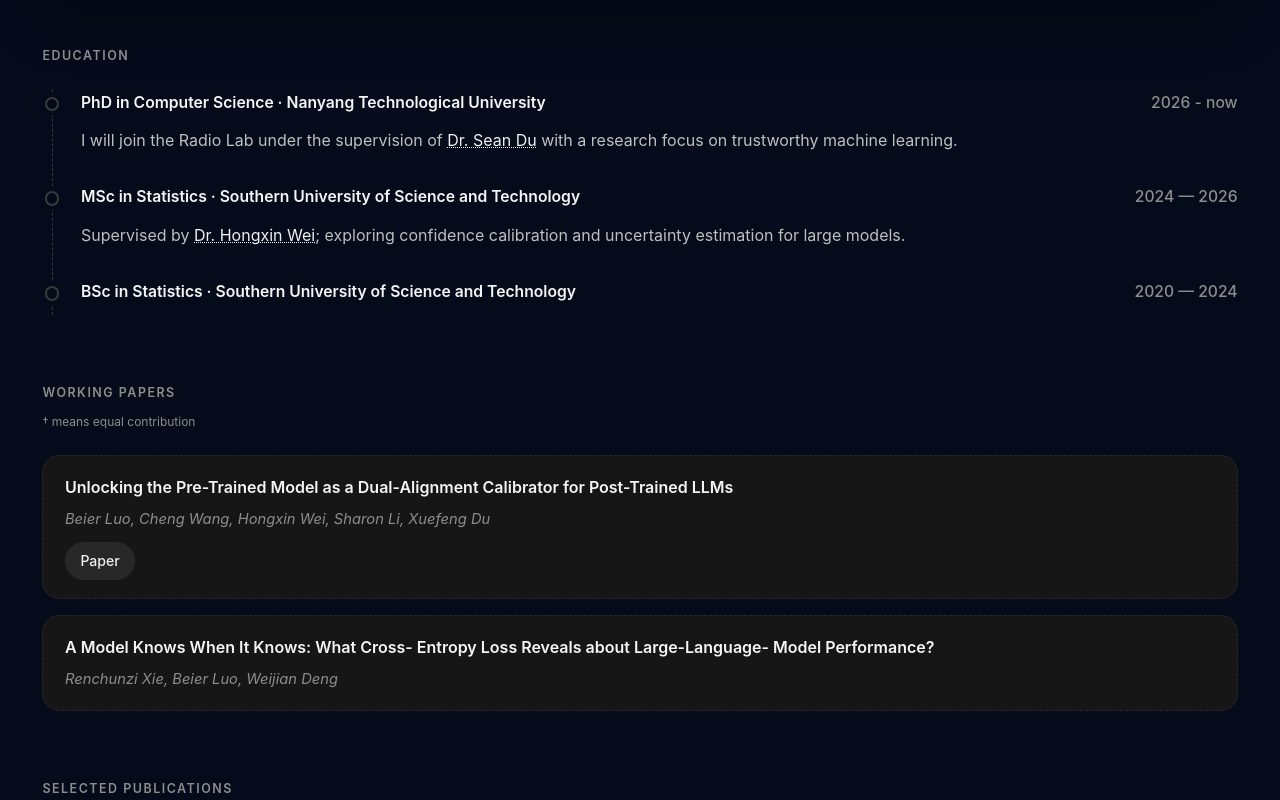
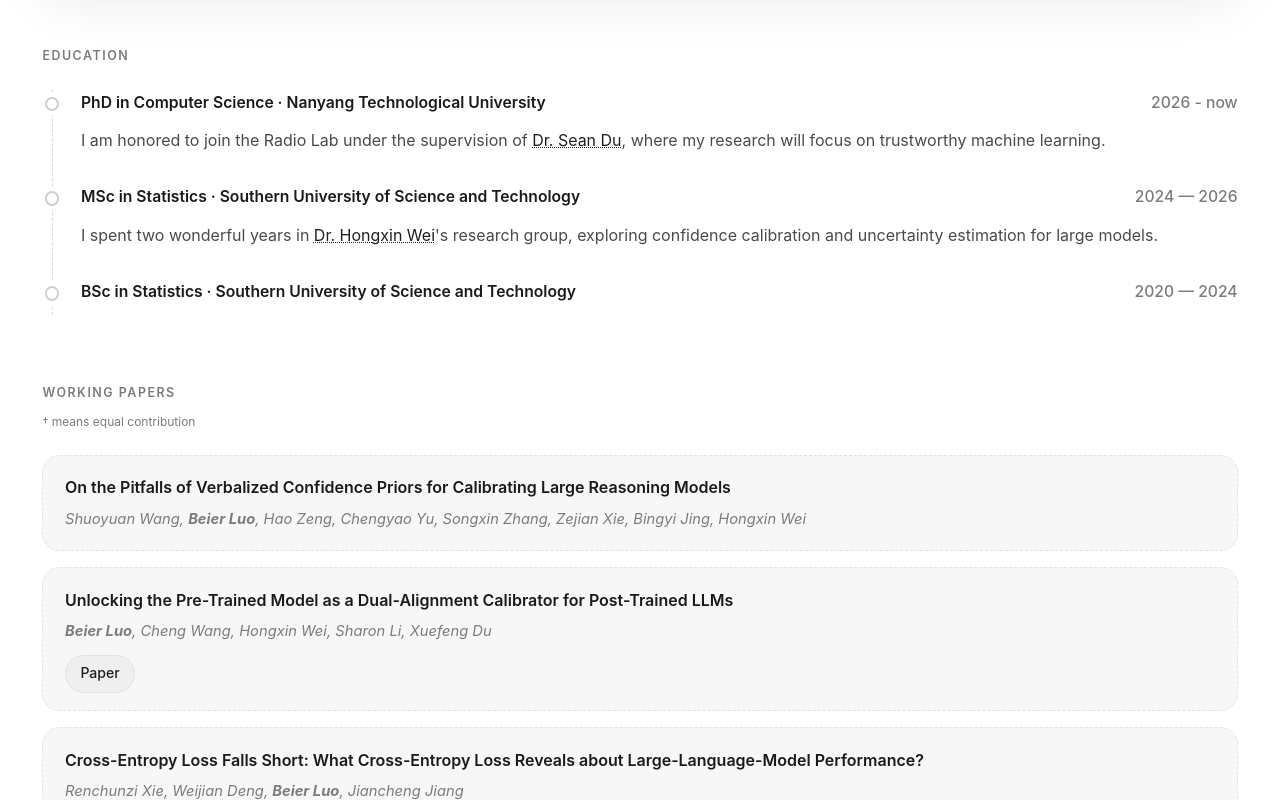
Before and after one commit to BeierLuo/beierluo.github.io, a Next.js app: page / in a window 1280 px wide. Shown: the part 1080-1880 px from the top of the page. Built offline with nearby package versions, Linux system fonts and the light colour scheme.

Commit message:
Update research profile, papers, contact email, and light theme

```diff
--- a/src/data/experience.js
+++ b/src/data/experience.js
@@ -8,14 +8,14 @@
         company: "Nanyang Technological University",
         period: "2026 - now",
         descriptionMarkdown:
-          "I will join the Radio Lab under the supervision of [Dr. Sean Du](https://d12306.github.io/) with a research focus on trustworthy machine learning."
+          "I am honored to join the Radio Lab under the supervision of [Dr. Sean Du](https://d12306.github.io/), where my research will focus on trustworthy machine learning."
       },
       {
         role: "MSc in Statistics",
         company: "Southern University of Science and Technology",
         period: "2024 — 2026",
         descriptionMarkdown:
-          "Supervised by [Dr. Hongxin Wei](https://hongxin001.github.io/); exploring confidence calibration and uncertainty estimation for large models."
+          "I spent two wonderful years in [Dr. Hongxin Wei](https://hongxin001.github.io/)'s research group, exploring confidence calibration and uncertainty estimation for large models."
       },
       {
         role: "BSc in Statistics",
--- a/src/data/now.js
+++ b/src/data/now.js
@@ -7,7 +7,7 @@
 
 My current research directions include:
 
-- **Confidence calibration and uncertainty estimation** for large-scale models,
+- **Confidence calibration and uncertainty estimation** for LLMs,
 - **Detection and mitigation of hallucinations** in LLMs,
 - Theoretical and empirical foundations of **reliable machine learning**.
 `
--- a/src/data/profile.js
+++ b/src/data/profile.js
@@ -11,7 +11,7 @@
 I am a first-year PhD student at Nanyang Technological University, supervised by [Dr. Sean Du](https://d12306.github.io/). Previously, I spent two wonderful years as a graduate student in the group of [Dr. Hongxin Wei](https://hongxin001.github.io/) at Southern University of Science and Technology (SUSTech). I also earned my Bachelor's degree in Statistics from SUSTech.
 `,
   links: [
-    { label: "Mail", href: "mailto:beierluo001@gmail.com" },
+    { label: "Mail", href: "mailto:LUOB0007@e.ntu.edu.sg" },
     { label: "Google Scholar", href: "https://scholar.google.com.hk/citations?user=9ePzHOAAAAAJ&hl=zh-CN" },
     { label: "GitHub", href: "https://github.com/BeierLuo" },
     { label: "Zhihu", href: "https://www.zhihu.com/people/xiao-xiao-luo-12138" },
--- a/src/data/projects.js
+++ b/src/data/projects.js
@@ -4,7 +4,7 @@
   entries: [
     {
       title: "Your Pre-trained LLM is Secretly an Unsupervised Confidence Calibrator",
-      taglineMarkdown: "Beier Luo, Shuoyuan Wang, Sharon Li, Hongxin Wei",
+      taglineMarkdown: "**Beier Luo**, Shuoyuan Wang, Sharon Li, Hongxin Wei",
       descriptionMarkdown: "",
       links: [
         { label: "Paper", href: "https://openreview.net/forum?id=I4PJYZvfW5" },
--- a/src/data/site.js
+++ b/src/data/site.js
@@ -1,7 +1,7 @@
 const site = {
   id: "contact",
   label: "Contact",
-  email: "beierluo001@gmail.com.",
+  email: "LUOB0007@e.ntu.edu.sg",
   invitationMarkdown: "I’m always excited to explore new research directions and am open to collaborating with excellent researchers. If you are interested in my research or simply want to chat, don’t hesitate to get in touch me at",
   footerNoteMarkdown: "© 2025 Bale Luo · Crafted with Curiosity."
 };
--- a/src/data/workingPapers.js
+++ b/src/data/workingPapers.js
@@ -3,14 +3,20 @@
   label: "Working Papers",
   entries: [
     {
+      title: "On the Pitfalls of Verbalized Confidence Priors for Calibrating Large Reasoning Models",
+      authorsMarkdown: "Shuoyuan Wang, **Beier Luo**, Hao Zeng, Chengyao Yu, Songxin Zhang, Zejian Xie, Bingyi Jing, Hongxin Wei",
+      href: "",
+      linkLabel: ""
+    },
+    {
       title: "Unlocking the Pre-Trained Model as a Dual-Alignment Calibrator for Post-Trained LLMs",
-      authorsMarkdown: "Beier Luo, Cheng Wang, Hongxin Wei, Sharon Li, Xuefeng Du",
+      authorsMarkdown: "**Beier Luo**, Cheng Wang, Hongxin Wei, Sharon Li, Xuefeng Du",
       href: "https://www.arxiv.org/pdf/2601.04277",
       linkLabel: "Paper"
     },
     {
-      title: "A Model Knows When It Knows: What Cross- Entropy Loss Reveals about Large-Language- Model Performance?",
-      authorsMarkdown: "Renchunzi Xie, Beier Luo, Weijian Deng",
+      title: "Cross-Entropy Loss Falls Short: What Cross-Entropy Loss Reveals about Large-Language-Model Performance?",
+      authorsMarkdown: "Renchunzi Xie, Weijian Deng, **Beier Luo**, Jiancheng Jiang",
       href: "",
       linkLabel: ""
     }
--- a/styles/tokens.css
+++ b/styles/tokens.css
@@ -1,34 +1,4 @@
 :root {
-  color-scheme: dark;
-  --color-page-bg: #050b1a;
-  --color-surface: #161616;
-  --color-surface-strong: #1f1f1f;
-  --color-border: #2a2a2a;
-  --color-border-strong: #3a3a3a;
-  --color-dashed: rgba(255, 255, 255, 0.18);
-  --color-text-primary: #f5f5f5;
-  --color-text-secondary: #bfbfbf;
-  --color-text-muted: #8d8d8d;
-  --color-link: #f0f0f0;
-  --color-link-hover: #ffffff;
-  --color-pill-bg: rgba(255, 255, 255, 0.08);
-  --color-pill-hover: rgba(255, 255, 255, 0.14);
-  --shadow-soft: 0 32px 60px rgba(0, 0, 0, 0.4);
-  --hero-surface-bg: rgba(24, 24, 24, 0.92);
-  --hero-surface-bg-strong: rgba(18, 18, 18, 0.76);
-  --color-hero-accent-1: rgba(116, 132, 168, 0.32);
-  --color-hero-accent-2: rgba(82, 96, 124, 0.36);
-  --color-hero-accent-3: rgba(60, 74, 104, 0.3);
-  --color-hero-blockquote-bg: rgba(26, 28, 34, 0.78);
-  --color-hero-blockquote-border: rgba(48, 52, 64, 0.55);
-  --color-hero-blockquote-line: rgba(132, 148, 188, 0.9);
-}
-
-:root[data-theme="dark"] {
-  color-scheme: dark;
-}
-
-:root[data-theme="light"] {
   color-scheme: light;
   --color-page-bg: #ffffff;
   --color-surface: #f7f7f7;
```
Also changed, not shown: src/main.js (+0 -32 lines).
